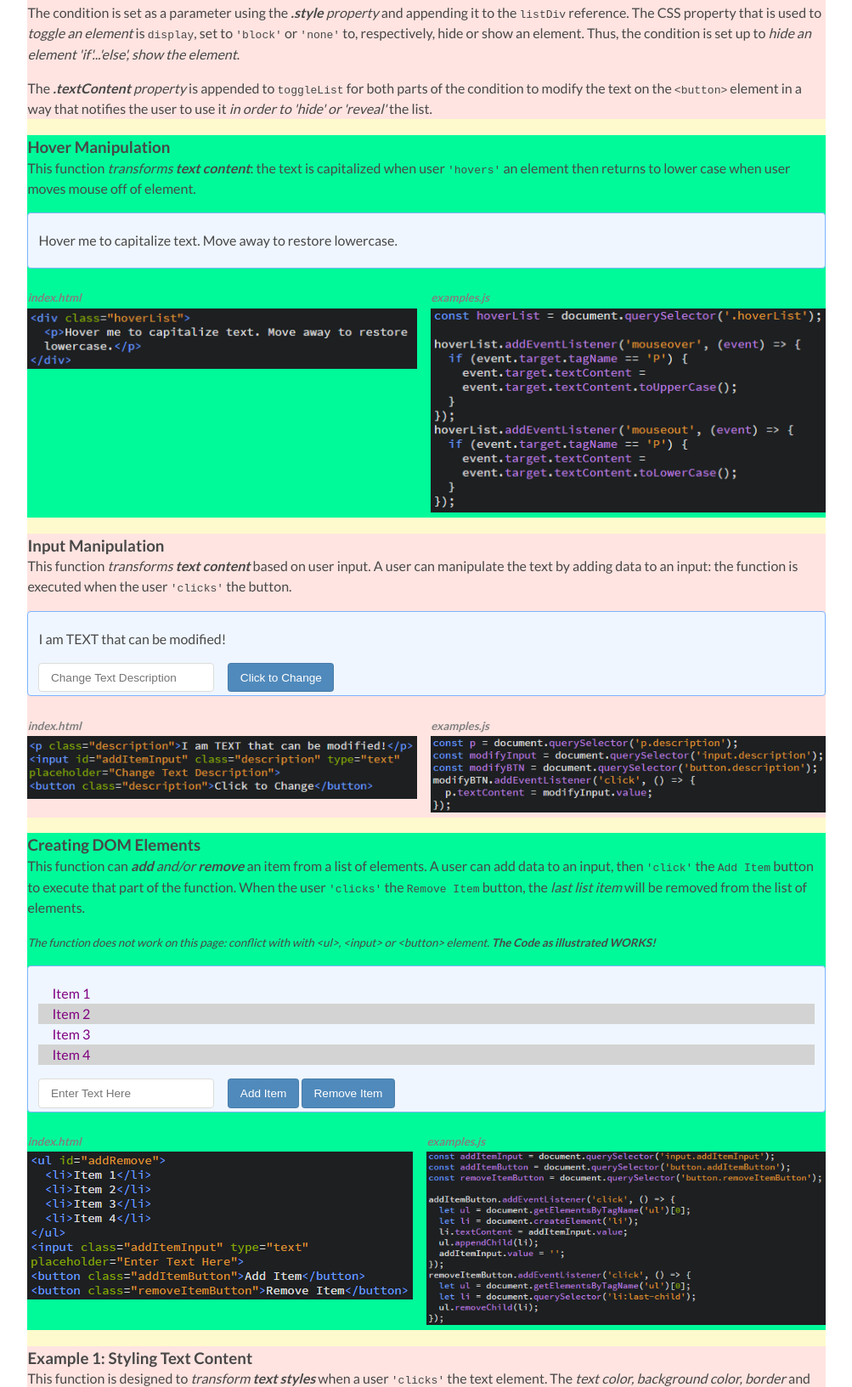
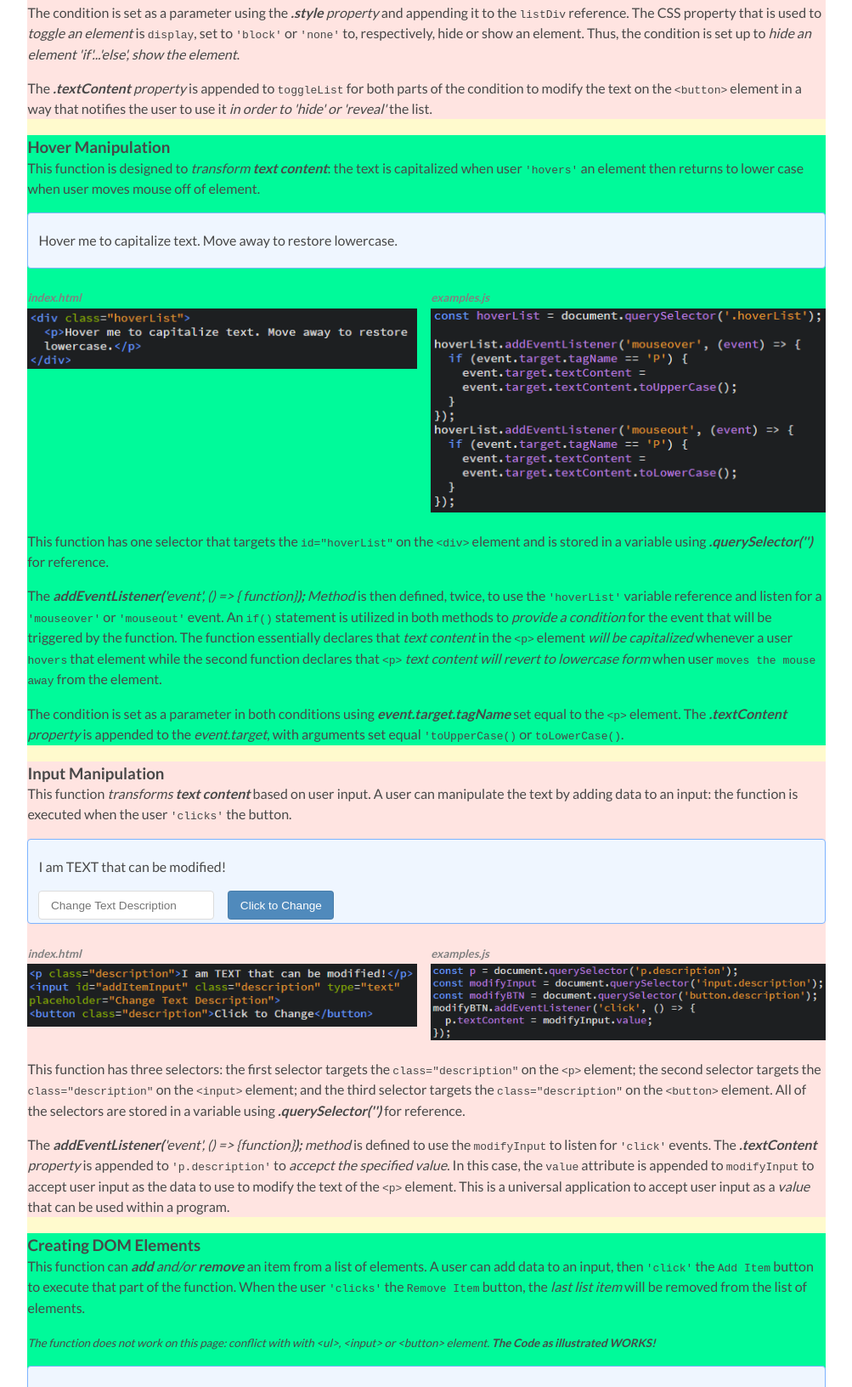
Before and after one commit to MisterMoody/javascriptDOM, a plain HTML site: page examples.html in a window 1280 px wide. Shown: the part 2255-3887 px from the top of the page at 85% size, without its empty margins (138-1141 px from the left). Drawn offline with Linux system fonts and the light colour scheme.

Commit message:
Explain Function Code: Hover Manipulation and Input Manipulation

```diff
--- a/examples.html
+++ b/examples.html
@@ -108,7 +108,7 @@
       <article class="exampleCollection" id="xxx">
         <h3>Toggle Element</h3>
         <p>
-          This function <em><b>toggles</b> the content <b>in and out of view</b></em> when a user <code>'clicks'</code> the button.
+          This function is designed to <em><b>toggle</b> content <b>in and out of view</b></em> when a user <code>'clicks'</code> the button.
         </p>
         <div class="exampleArea">
           <button id="toggleList" style="width: 100%;">Hide All Items in Shaded Area</button>
@@ -151,7 +151,7 @@
       <article class="exampleCollection" id="xxx">
         <h3>Hover Manipulation</h3>
         <p>
-          This function <em>transforms <b>text content</b></em>: the text is capitalized when user <code>'hovers'</code> an element then returns to lower case when user moves mouse off of element.
+          This function is designed to <em>transform <b>text content</b></em>: the text is capitalized when user <code>'hovers'</code> an element then returns to lower case when user moves mouse off of element.
         </p>
         <div class="exampleArea">
           <div class="hoverList">
@@ -170,6 +170,15 @@
           </div>
         </div>
         <!-- ************************************************ -->
+        <p>
+          This function has one selector that targets the <code>id="hoverList"</code> on the <code>&#60;div&#62;</code> element and is stored in a variable using  <em><b>.querySelector('')</b></em> for reference.
+        </p>
+        <p>
+          The <em><b>addEventListener(</b>'event', () => { function}<b>);</b> Method</em> is then defined, twice, to use the <code>'hoverList'</code> variable reference and listen for a <code>'mouseover'</code> or <code>'mouseout'</code> event. An <code>if()</code> statement is utilized in both methods to <em>provide a condition</em> for the event that will be triggered by the function. The function essentially declares that <em>text content</em> in the <code>&#60;p&#62;</code> element <em>will be capitalized</em> whenever a user <code>hovers</code> that element while the second function declares that <code>&#60;p&#62;</code> <em>text content will revert to lowercase form</em> when user <code>moves the mouse away</code> from the element.
+        </p>
+        <p>
+          The condition is set as a parameter in both conditions using <em><b>event.target.tagName</b></em> set equal to the <code>&#60;p&#62;</code> element. The <em><b>.textContent</b> property</em> is appended to the <em>event.target</em>, with arguments set equal <code>'toUpperCase()</code> or <code>toLowerCase()</code>.
+        </p>
       </article>
       <!-- Input Manipulation (text content) -->
       <article class="exampleCollection" id="xxx">
@@ -194,11 +203,13 @@
           </div>
         </div>
         <!-- ************************************************ -->
-        <!--
         <p>
-          Remember that <em>innerHTML</em> and <em>textContent</em> are interchangeable when modifying text.
+          This function has three selectors: the first selector targets the <code>class="description"</code> on the <code>&#60;p&#62;</code> element; the second selector targets the  <code>class="description"</code> on the <code>&#60;input&#62;</code> element; and the third selector targets the <code>class="description"</code> on the <code>&#60;button&#62;</code> element. All of the selectors are stored in a variable using  <em><b>.querySelector('')</b></em> for reference.
         </p>
--->
+        <p>
+          The <em><b>addEventListener(</b>'event', () => {function}<b>);</b> method</em> is defined to use the <code>modifyInput</code>
+          to listen for <code>'click'</code> events. The <em><b>.textContent</b> property</em> is appended to <code>'p.description'</code> to <em>accepct the specified value</em>. In this case, the <code>value</code> attribute is appended to <code>modifyInput</code> to accept user input as the data to use to modify the text of the <code>&#60;p&#62;</code> element. This is a universal application to accept user input as a <em>value</em> that can be used within a program.
+        </p>
       </article>
       <!-- Creating DOM Elements -->
       <article  class="exampleCollection" id="xxx">
```
